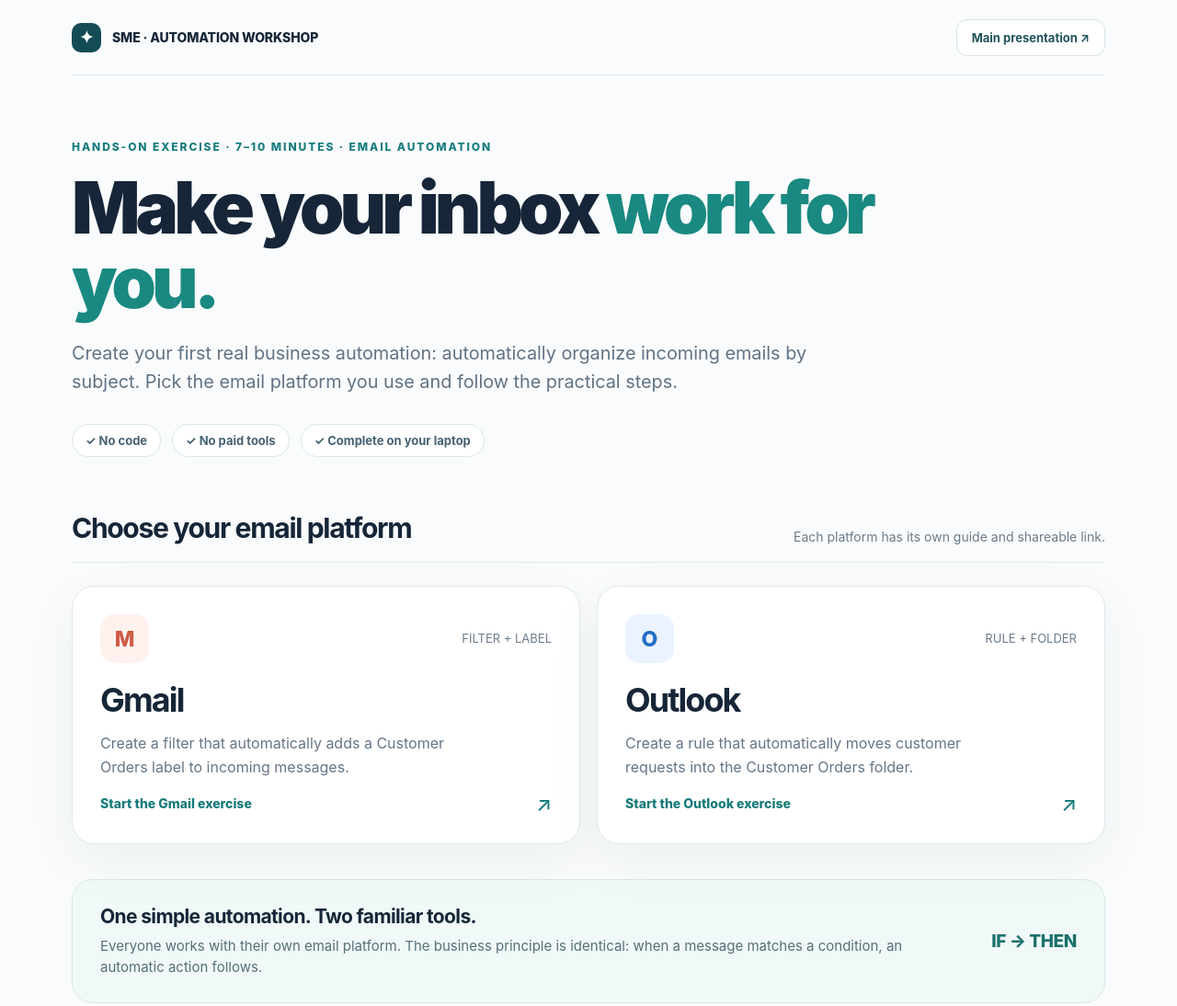
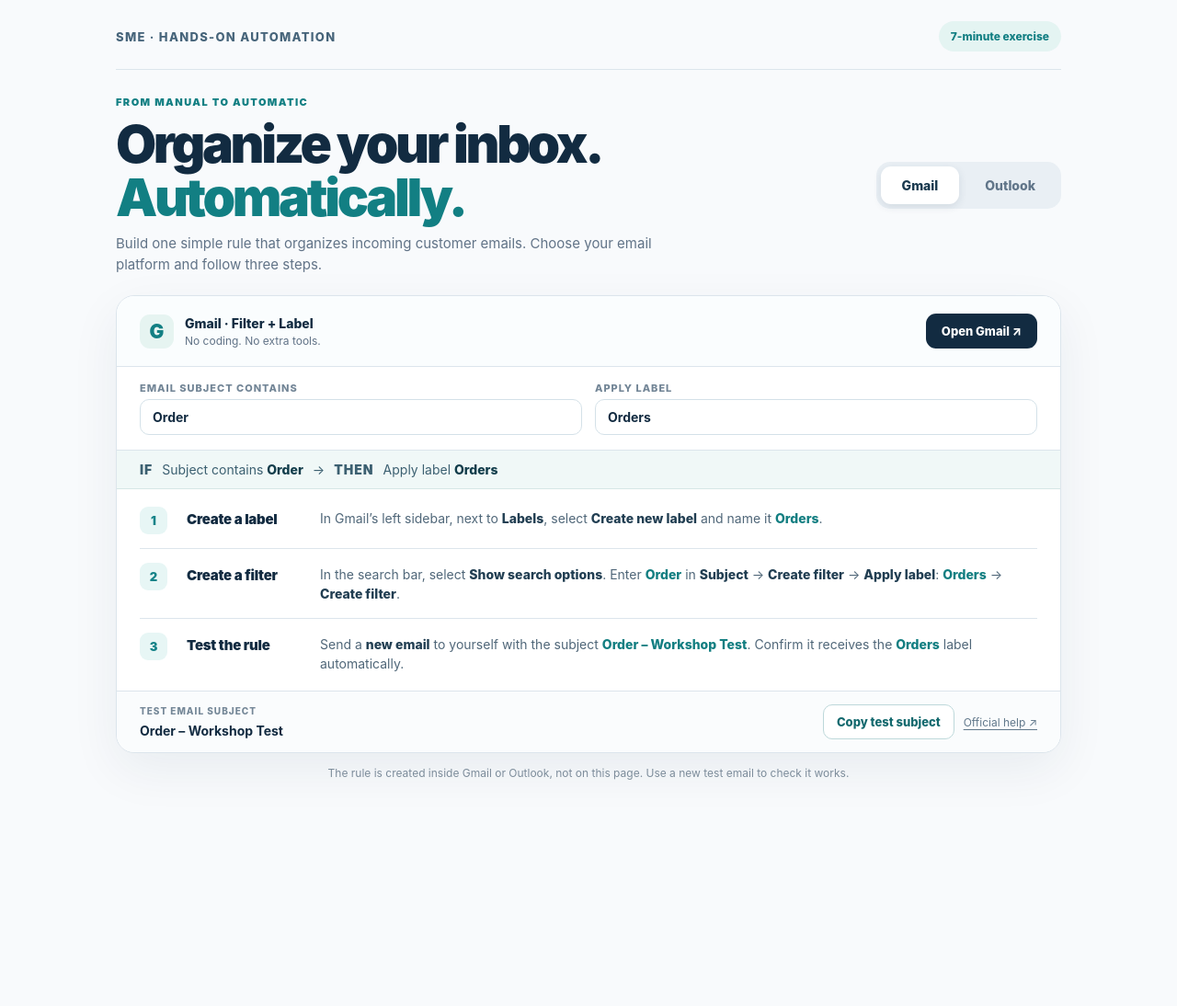
Before and after one commit to Gertnoka/demos, a plain HTML site: page sme-email-automation/index.html in a window 1280 px wide. Shown: the top 1094 px of the page at 92% size. After the commit the page ends 881 px from the top, so only its background shows below. Drawn offline with Linux system fonts and the light colour scheme.

Commit message:
Simplify Gmail and Outlook workshop into one compact interactive page

```diff
--- a/sme-email-automation/index.html
+++ b/sme-email-automation/index.html
@@ -1,26 +1,72 @@
 <!DOCTYPE html>
-<html lang="en"><head><meta charset="utf-8"><meta name="viewport" content="width=device-width,initial-scale=1">
-<meta name="description" content="A free, hands-on workshop for organizing Gmail and Outlook inboxes with simple automation rules."><meta name="theme-color" content="#f9fbfc"><title>Email Organization – SME Automation Workshop</title>
+<html lang="en">
+<head>
+<meta charset="UTF-8">
+<meta name="viewport" content="width=device-width,initial-scale=1">
+<meta name="theme-color" content="#f8fafc">
+<meta name="description" content="A practical 7-minute email organization workshop for Gmail and Outlook.">
+<title>Automate Your Inbox | SME Workshop</title>
 <style>
-:root{--ink:#162638;--ink2:#35465a;--quiet:#6c7c8b;--line:#e0e9ea;--teal:#168780;--light:#f7fbfb;--bg:#f9fbfc;--white:#fff;--radius:22px;--shadow:0 18px 60px rgba(23,50,67,.05)}
-*{box-sizing:border-box}html{scroll-behavior:smooth}body{margin:0;background:var(--bg);color:var(--ink);font-family:Inter,"Segoe UI",Arial,sans-serif;-webkit-font-smoothing:antialiased}a{text-decoration:none;color:inherit}button,input{font:inherit}button{cursor:pointer}
-.site{max-width:1200px;margin:0 auto;padding:0 38px 80px}.nav{height:82px;display:flex;align-items:center;justify-content:space-between;border-bottom:1px solid #e4e9ec}.brand{display:flex;align-items:center;gap:12px;font-size:14px;font-weight:800;letter-spacing:-.01em}.brand-mark{display:grid;place-items:center;width:32px;height:32px;color:white;background:#144c55;border-radius:10px;font-size:18px}.nav-links{display:flex;gap:24px;align-items:center;color:var(--quiet);font-size:13px;font-weight:700}.nav-links a:hover{color:#126f6c}.nav-pick{padding:11px 16px;border:1px solid #d4e4e4;border-radius:12px;color:#21535b!important;background:white}
-.hero{padding:70px 0 34px;max-width:980px}.eyebrow{font-size:12px;font-weight:850;letter-spacing:.16em;color:#187c7d;text-transform:uppercase}.hero h1{font-size:clamp(47px,6.1vw,78px);line-height:1.035;letter-spacing:-.064em;max-width:980px;margin:19px 0 22px;font-weight:860}.hero h1 em{font-style:normal;color:#198981}.lead{font-size:clamp(18px,1.55vw,22px);line-height:1.56;color:#617384;max-width:830px;margin:0}.small-note{color:var(--quiet);font-size:13px;line-height:1.6}
-.hero-stats{display:flex;flex-wrap:wrap;gap:12px;margin:30px 0 0}.chip{display:inline-flex;align-items:center;gap:8px;border:1px solid #d9e9e8;background:white;color:#466273;border-radius:99px;padding:9px 14px;font-size:13px;font-weight:700}.chip b{color:#1e857f}
-.section-title{display:flex;align-items:end;justify-content:space-between;border-bottom:1px solid var(--line);padding:25px 0 19px;margin-bottom:4px;gap:15px}.section-title h2{font-size:clamp(23px,2.35vw,34px);letter-spacing:-.045em;margin:0}.section-title p{font-size:14px;color:var(--quiet);margin:0}
-.path-grid{display:grid;grid-template-columns:1fr 1fr;gap:18px;margin-top:25px}.path{display:flex;flex-direction:column;gap:13px;min-height:270px;background:white;border:1px solid var(--line);border-radius:24px;padding:30px;transition:transform .18s,border-color .18s,box-shadow .18s;box-shadow:var(--shadow)}.path:hover{transform:translateY(-3px);border-color:#8fc8c6;box-shadow:0 22px 65px rgba(23,69,77,.09)}.path-head{display:flex;justify-content:space-between;align-items:center}.path-icon{display:grid;place-items:center;width:53px;height:53px;border-radius:15px;font-size:23px;font-weight:850}.gmail-icon{color:#ce5a44;background:#fff2ee}.outlook-icon{color:#226ec6;background:#eaf3ff}.path h3{font-size:clamp(28px,2.8vw,40px);letter-spacing:-.052em;margin:5px 0 0}.path p{color:#647688;line-height:1.6;margin:0;font-size:16px;max-width:420px}.path-cta{color:#167b79;font-weight:840;font-size:14px;margin-top:auto;display:flex;justify-content:space-between;align-items:center}.arrow{font-size:22px;font-weight:500}
-.workshop-strip{border-radius:23px;border:1px solid #d9e9e8;background:#f0f9f7;padding:27px 30px;display:flex;align-items:center;justify-content:space-between;gap:25px;margin:38px 0}.workshop-strip h3{font-size:21px;margin:0 0 8px;letter-spacing:-.03em}.workshop-strip p{margin:0;color:#567079;line-height:1.55;font-size:15px}.workshop-strip .big-logic{font-size:19px;letter-spacing:-.02em;font-weight:850;color:#1b706d;white-space:nowrap}
-.edit-box{margin:31px 0 16px;padding:27px 30px;background:white;border:1px solid var(--line);border-radius:var(--radius);box-shadow:var(--shadow)}.edit-title{font-size:12px;font-weight:850;letter-spacing:.13em;text-transform:uppercase;color:#23807d;margin-bottom:18px}.edit-grid{display:grid;grid-template-columns:1fr 1fr;gap:19px}.field label{display:block;margin-bottom:9px;color:#4b5f6d;font-size:14px;font-weight:750}.field input{width:100%;border:1px solid #d4e2e7;border-radius:13px;background:#fafdfe;padding:14px 16px;color:#163449;font-size:17px;outline:none;transition:border-color .2s,box-shadow .2s}.field input:focus{border-color:#32a29e;box-shadow:0 0 0 4px rgba(50,162,158,.11)}.result{display:grid;grid-template-columns:auto 1fr;align-items:center;gap:18px;margin-top:23px;padding:16px 18px;background:#eff8f7;border-radius:14px;color:#214d53}.result b{font-size:11px;letter-spacing:.11em;color:#1c817d}.result span{font-size:16px;line-height:1.5;font-weight:750}.secondary-label{color:#73889a;text-transform:uppercase;font-size:12px;letter-spacing:.12em;font-weight:800}
-.steps{margin:22px 0 0}.step{display:grid;grid-template-columns:55px minmax(0,1fr) auto;gap:18px;align-items:start;border-bottom:1px solid var(--line);padding:23px 4px}.step-no{display:grid;place-items:center;width:41px;height:41px;border-radius:12px;background:#eaf5f4;color:#1b7a77;font-weight:850;font-size:15px}.step h3{margin:0 0 7px;font-size:clamp(18px,1.55vw,23px);letter-spacing:-.025em}.step p{margin:0;color:#637587;line-height:1.58;font-size:15px}.step strong{color:#263f53}.check{display:flex;align-items:center;gap:8px;font-size:13px;font-weight:800;color:#7a9195;user-select:none;white-space:nowrap;margin-top:9px}.check input{accent-color:#1b8982;width:18px;height:18px;cursor:pointer}.check:has(input:checked){color:#168780}
-.test{display:grid;grid-template-columns:1fr 1fr;gap:18px;margin:26px 0}.test-panel{border:1px solid #dbe8eb;border-radius:20px;padding:24px 26px;background:white}.test-panel h3{font-size:19px;margin:0 0 12px;letter-spacing:-.03em}.sample{padding:17px;border-radius:12px;background:#f4f8fa;border:1px dashed #cadce2;display:flex;justify-content:space-between;align-items:center;gap:13px}.sample span{font-size:15px;font-weight:800;color:#25445a;overflow-wrap:anywhere}.copy-btn{border:1px solid #add5d2;background:#fff;color:#157e77;font-size:12px;font-weight:850;padding:9px 13px;border-radius:9px;white-space:nowrap}.copy-btn:hover{background:#e7f5f2}.test-panel p{font-size:14px;color:#667b8b;line-height:1.55;margin:12px 0 0}.test-panel ul{padding-left:19px;font-size:14px;line-height:1.9;color:#536c7a;margin:10px 0 0}
-.actions{display:flex;flex-wrap:wrap;gap:12px;margin:23px 0 0}.primary{background:#165f65;color:#fff;border:1px solid #165f65;border-radius:11px;padding:13px 18px;font-weight:800;font-size:14px}.primary:hover{background:#0e5257}.outline{background:white;color:#245767;border:1px solid #cbdede;border-radius:11px;padding:13px 18px;font-weight:800;font-size:14px}.outline:hover{background:#f0f8f7}.footer{margin-top:48px;padding-top:20px;border-top:1px solid var(--line);display:flex;align-items:center;justify-content:space-between;gap:20px;font-size:13px;color:#708392}.footer a{color:#167773;font-weight:760}.footer a:hover{text-decoration:underline}
-@media(max-width:800px){.site{padding:0 20px 50px}.nav{height:70px}.nav-links{gap:12px}.nav-links>a:first-child{display:none}.hero{padding:48px 0 22px}.hero h1{font-size:clamp(41px,8vw,61px)}.path-grid,.edit-grid,.test{grid-template-columns:1fr}.workshop-strip{align-items:flex-start;flex-direction:column;gap:12px}.step{grid-template-columns:43px minmax(0,1fr);gap:12px}.check{grid-column:2;margin-top:-2px}.edit-box{padding:23px 20px}.footer{flex-direction:column;align-items:flex-start}.path{min-height:230px}}
-@media(max-width:450px){.brand{font-size:12px}.nav-links{font-size:12px}.site{padding:0 16px 42px}.nav-pick{padding:9px 10px}.hero h1{font-size:43px}.lead{font-size:17px}.chip{font-size:12px}.step{padding:19px 0}.test-panel{padding:20px}.path{padding:24px}.result{grid-template-columns:1fr;gap:5px}.workshop-strip{padding:23px}.workshop-strip .big-logic{white-space:normal;font-size:17px}}
-</style></head>
-<body><main class="site"><header class="nav"><a class="brand" href="https://gertnoka.github.io/demos/sme-email-automation/"><span class="brand-mark">✦</span>SME · AUTOMATION WORKSHOP</a><nav class="nav-links"><a class="nav-pick" href="https://gertnoka.github.io/demos/sme-workshop/">Main presentation ↗</a></nav></header>
-<section class="hero"><div class="eyebrow">Hands-on exercise · 7–10 minutes · Email automation</div><h1>Make your inbox <em>work for you.</em></h1><p class="lead">Create your first real business automation: automatically organize incoming emails by subject. Pick the email platform you use and follow the practical steps.</p><div class="hero-stats"><span class="chip">✓ No code</span><span class="chip">✓ No paid tools</span><span class="chip">✓ Complete on your laptop</span></div></section>
-<div class="section-title"><h2>Choose your email platform</h2><p>Each platform has its own guide and shareable link.</p></div>
-<section class="path-grid"><a class="path" href="https://gertnoka.github.io/demos/sme-email-automation/gmail/"><div class="path-head"><div class="path-icon gmail-icon">M</div><span class="small-note">FILTER + LABEL</span></div><h3>Gmail</h3><p>Create a filter that automatically adds a Customer Orders label to incoming messages.</p><div class="path-cta"><span>Start the Gmail exercise</span><span class="arrow">↗</span></div></a><a class="path" href="https://gertnoka.github.io/demos/sme-email-automation/outlook/"><div class="path-head"><div class="path-icon outlook-icon">O</div><span class="small-note">RULE + FOLDER</span></div><h3>Outlook</h3><p>Create a rule that automatically moves customer requests into the Customer Orders folder.</p><div class="path-cta"><span>Start the Outlook exercise</span><span class="arrow">↗</span></div></a></section>
-<section class="workshop-strip"><div><h3>One simple automation. Two familiar tools.</h3><p>Everyone works with their own email platform. The business principle is identical: when a message matches a condition, an automatic action follows.</p></div><div class="big-logic">IF → THEN</div></section>
-<div class="section-title"><h2>Ready-to-share participant links</h2><p>Use them in your slides or QR code.</p></div><div class="test" style="margin-top:20px"><div class="test-panel"><h3>Gmail participants</h3><div class="sample"><span>https://gertnoka.github.io/demos/sme-email-automation/gmail/</span><button class="copy-btn" data-share="gmail">Copy link</button></div></div><div class="test-panel"><h3>Outlook participants</h3><div class="sample"><span>https://gertnoka.github.io/demos/sme-email-automation/outlook/</span><button class="copy-btn" data-share="outlook">Copy link</button></div></div></div>
-<footer class="footer"><span>SME Digital Transformation Workshop · Hands-on business process automation</span><span>Learn a rule. Test it. Apply it at work.</span></footer></main><script>document.querySelectorAll('[data-share]').forEach(b=>b.addEventListener('click',async()=>{const url='https://gertnoka.github.io/demos/sme-email-automation/'+b.dataset.share+'/';try{await navigator.clipboard.writeText(url)}catch(e){const t=document.createElement('textarea');t.value=url;document.body.append(t);t.select();document.execCommand('copy');t.remove()}b.textContent='Copied ✓';setTimeout(()=>b.textContent='Copy link',1800)}));</script></body></html>
+:root{--navy:#122b41;--muted:#617387;--teal:#127f83;--line:#dce5ec;--bg:#f8fafc;--white:#fff;--soft:#ecf7f6;--shadow:0 18px 54px rgba(20,45,70,.065)}
+*{box-sizing:border-box}html{scroll-behavior:smooth}body{margin:0;background:var(--bg);color:var(--navy);font-family:Inter,ui-sans-serif,-apple-system,BlinkMacSystemFont,"Segoe UI",Arial,sans-serif;-webkit-font-smoothing:antialiased}
+button,input{font:inherit}button{cursor:pointer}a{color:inherit}a:focus-visible,button:focus-visible,input:focus-visible{outline:3px solid #67c4c7;outline-offset:3px}
+.page{max-width:1080px;margin:0 auto;padding:23px 26px 31px}.top{display:flex;align-items:center;justify-content:space-between;gap:16px;padding-bottom:19px;border-bottom:1px solid var(--line)}.brand{font-size:13px;font-weight:850;letter-spacing:.1em;text-transform:uppercase;color:#46647a}.duration{font-size:12px;color:var(--teal);background:#e4f4f2;padding:9px 13px;border-radius:100px;font-weight:850;white-space:nowrap}
+.hero{display:grid;grid-template-columns:minmax(0,1fr) auto;gap:26px;align-items:end;margin:28px 0 22px}.eyebrow{font-weight:900;letter-spacing:.13em;text-transform:uppercase;color:var(--teal);font-size:11px;margin-bottom:10px}.hero h1{font-size:clamp(36px,4.7vw,57px);line-height:1.01;letter-spacing:-.059em;margin:0 0 11px;font-weight:890}.hero h1 em{font-style:normal;color:var(--teal)}.hero p{margin:0;color:var(--muted);font-size:15px;line-height:1.5;max-width:620px}.switch{display:flex;gap:5px;background:#e9eff4;padding:5px;border-radius:15px;align-self:center}.switch button{border:0;background:transparent;padding:12px 23px;border-radius:11px;font-size:14px;font-weight:850;color:#607589;transition:background .18s,color .18s,box-shadow .18s}.switch button[aria-selected="true"]{background:#fff;color:#19394e;box-shadow:0 3px 10px rgba(28,56,80,.11)}
+.workshop{background:var(--white);border:1px solid var(--line);border-radius:20px;box-shadow:var(--shadow);overflow:hidden}.setup{display:flex;align-items:center;justify-content:space-between;gap:16px;padding:19px 25px;border-bottom:1px solid var(--line);background:#fafdfe}.setup-left{display:flex;align-items:center;gap:12px}.setup-logo{width:37px;height:37px;display:grid;place-items:center;border-radius:11px;background:#e6f4f1;color:var(--teal);font-weight:900;font-size:21px}.setup-label{font-size:14px;font-weight:850}.setup-desc{font-size:12px;color:var(--muted);margin-top:3px}.primary-link{display:inline-flex;align-items:center;justify-content:center;text-decoration:none;background:var(--navy);color:#fff;border-radius:11px;font-weight:850;padding:11px 17px;font-size:13px;white-space:nowrap}.primary-link:hover{background:#214b5c}
+.controls{display:grid;grid-template-columns:1fr 1fr;gap:14px;padding:16px 25px;border-bottom:1px solid var(--line)}.field{display:grid;gap:5px}.field label{font-size:11px;text-transform:uppercase;color:#728596;letter-spacing:.09em;font-weight:850}.field input{width:100%;min-width:0;border:1px solid #d4e1e8;background:#fff;border-radius:10px;padding:10px 13px;color:var(--navy);font-weight:750;font-size:14px}.rule{display:flex;align-items:center;gap:10px;padding:12px 25px;background:#f0f8f7;border-bottom:1px solid #d5e7e5;flex-wrap:wrap}.rule-tag{font-size:11px;font-weight:950;color:#187a7c;letter-spacing:.07em}.rule span{font-size:14px;color:#3c6071}.rule b{font-weight:850;color:#123d4b}.rule-arrow{color:#7cabb0;font-size:17px}
+.steps{padding:4px 25px}.step{display:grid;grid-template-columns:38px 132px minmax(0,1fr);gap:13px;align-items:start;padding:15px 0;border-bottom:1px solid var(--line)}.step:last-child{border-bottom:0}.num{font-size:13px;font-weight:950;color:#158388;background:#e7f6f5;width:30px;height:30px;border-radius:9px;display:grid;place-items:center}.step h2{font-size:15px;line-height:1.35;letter-spacing:-.016em;margin:4px 0 0;font-weight:880}.step p{font-size:14px;line-height:1.52;color:#506779;margin:2px 0 0}.step strong{color:#213e52;font-weight:850}.step em{font-style:normal;color:#127e81;font-weight:850}.step code{background:#eff3f7;padding:2px 5px;border-radius:5px;color:#294b5c;font-size:12px}
+.footer{padding:14px 25px;border-top:1px solid var(--line);display:flex;justify-content:space-between;align-items:center;gap:18px;flex-wrap:wrap;background:#fafcfd}.test{min-width:0}.test small{display:block;color:#748797;font-weight:850;font-size:10px;letter-spacing:.1em;margin-bottom:5px}.test b{font-size:14px;overflow-wrap:anywhere}.actions{display:flex;align-items:center;gap:10px;flex-wrap:wrap}.copy{border:1px solid #bdd8da;background:#fff;padding:10px 14px;border-radius:10px;font-weight:850;color:#13696e;font-size:13px}.copy:hover{background:#eaf7f6}.guide{font-size:12px;color:#61788b;text-decoration:underline;text-underline-offset:3px}.hint{margin:13px 2px 0;font-size:12px;color:#7c8c9a;text-align:center;line-height:1.45}
+@media(max-width:750px){.page{padding:14px 13px 22px}.top{padding-bottom:13px}.hero{display:block;margin:23px 0 19px}.hero h1{font-size:39px}.hero p{font-size:14px}.switch{display:flex;max-width:100%;margin-top:20px}.switch button{flex:1}.setup{padding:15px}.controls{padding:14px 15px;gap:10px}.rule{padding:11px 15px}.steps{padding:0 15px}.step{grid-template-columns:30px 1fr;gap:9px;padding:13px 0}.step h2{margin:4px 0 0}.step p{grid-column:2;margin:-1px 0 0}.footer{padding:14px 15px}.setup-desc{max-width:200px}.primary-link{padding:10px 11px}}
+@media(max-width:400px){.controls{grid-template-columns:1fr}.setup-logo{display:none}.brand{font-size:11px}.duration{font-size:11px;padding:7px 9px}}
+@media(prefers-reduced-motion:reduce){*{scroll-behavior:auto;transition:none!important}}
+</style>
+</head>
+<body>
+<main class="page">
+ <header class="top"><span class="brand">SME · Hands-on Automation</span><span class="duration">7-minute exercise</span></header>
+ <div class="hero"><div><div class="eyebrow">From manual to automatic</div><h1>Organize your inbox.<br><em>Automatically.</em></h1><p>Build one simple rule that organizes incoming customer emails. Choose your email platform and follow three steps.</p></div><div class="switch" role="tablist" aria-label="Choose your email platform"><button id="tabGmail" role="tab" aria-selected="true" aria-controls="instructions" type="button">Gmail</button><button id="tabOutlook" role="tab" aria-selected="false" aria-controls="instructions" type="button">Outlook</button></div></div>
+ <section class="workshop" id="instructions" role="tabpanel" aria-label="Email automation steps">
+  <div class="setup"><div class="setup-left"><div class="setup-logo" id="logo">G</div><div><div class="setup-label" id="platformTitle">Gmail · Filter + Label</div><div class="setup-desc">No coding. No extra tools.</div></div></div><a class="primary-link" id="openEmail" href="https://mail.google.com/" target="_blank" rel="noopener noreferrer">Open Gmail ↗</a></div>
+  <div class="controls"><div class="field"><label for="keyword">Email subject contains</label><input id="keyword" value="Order" maxlength="60" spellcheck="false" autocomplete="off"></div><div class="field"><label id="destLabel" for="destination">Apply label</label><input id="destination" value="Orders" maxlength="60" spellcheck="false" autocomplete="off"></div></div>
+  <div class="rule"><span class="rule-tag">IF</span><span>Subject contains <b id="ruleKeyword">Order</b></span><span class="rule-arrow">→</span><span class="rule-tag">THEN</span><span id="ruleAction">Apply label <b>Orders</b></span></div>
+  <div class="steps" aria-live="polite"><div class="step"><span class="num">1</span><h2 id="step1Name">Create a label</h2><p id="step1Text">In Gmail’s left sidebar, next to <strong>Labels</strong>, select <strong>Create new label</strong> and name it <em>Orders</em>.</p></div>
+  <div class="step"><span class="num">2</span><h2 id="step2Name">Create a filter</h2><p id="step2Text">In the search bar, select <strong>Show search options</strong>. Enter <em>Order</em> in <strong>Subject</strong> → <strong>Create filter</strong> → <strong>Apply label</strong>: <em>Orders</em> → <strong>Create filter</strong>.</p></div>
+  <div class="step"><span class="num">3</span><h2>Test the rule</h2><p id="step3Text">Send a <strong>new email</strong> to yourself with the subject <em>Order – Workshop Test</em>. Confirm it receives the <em>Orders</em> label automatically.</p></div></div>
+  <div class="footer"><div class="test"><small>TEST EMAIL SUBJECT</small><b id="testSubject">Order – Workshop Test</b></div><div class="actions"><button class="copy" id="copyBtn" type="button">Copy test subject</button><a class="guide" id="helpLink" href="https://support.google.com/mail/answer/6579" target="_blank" rel="noopener noreferrer">Official help ↗</a></div></div>
+ </section>
+ <p class="hint">The rule is created inside Gmail or Outlook, not on this page. Use a new test email to check it works.</p>
+</main>
+<script>
+(()=>{
+ 'use strict';
+ const $=id=>document.getElementById(id);
+ const tabs={gmail:$('tabGmail'),outlook:$('tabOutlook')};
+ let platform='gmail';
+ const escapeHtml=s=>String(s).replace(/[&<>"']/g,c=>({'&':'&amp;','<':'&lt;','>':'&gt;','"':'&quot;',"'":'&#39;'}[c]));
+ const safeInput=(id,fallback)=>$(id).value.trim()||fallback;
+ function render(){
+  const gmail=platform==='gmail', word=safeInput('keyword','Order'), dest=safeInput('destination','Orders'), w=escapeHtml(word), d=escapeHtml(dest), subject=`${word} – Workshop Test`;
+  tabs.gmail.setAttribute('aria-selected',gmail?'true':'false');tabs.outlook.setAttribute('aria-selected',gmail?'false':'true');
+  $('logo').textContent=gmail?'G':'O';
+  $('platformTitle').textContent=gmail?'Gmail · Filter + Label':'Outlook · Rule + Folder';
+  $('openEmail').href=gmail?'https://mail.google.com/':'https://outlook.office.com/mail/';
+  $('openEmail').textContent=gmail?'Open Gmail ↗':'Open Outlook ↗';
+  $('destLabel').textContent=gmail?'Apply label':'Move to folder';
+  $('ruleKeyword').textContent=word;
+  $('ruleAction').innerHTML=(gmail?'Apply label ':'Move to folder ')+`<b>${d}</b>`;
+  $('step1Name').textContent=gmail?'Create a label':'Create a folder';
+  $('step1Text').innerHTML=gmail?`In Gmail’s left sidebar, next to <strong>Labels</strong>, select <strong>Create new label</strong> and name it <em>${d}</em>.`:`In Outlook Mail’s left sidebar, create a new folder named <em>${d}</em> (right-click <strong>Folders</strong> if needed).`;
+  $('step2Name').textContent=gmail?'Create a filter':'Create a rule';
+  $('step2Text').innerHTML=gmail?`In the search bar, select <strong>Show search options</strong>. Enter <em>${w}</em> in <strong>Subject</strong> → <strong>Create filter</strong> → <strong>Apply label</strong>: <em>${d}</em> → <strong>Create filter</strong>.`:`Go to <strong>Settings → Mail → Rules → Add new rule</strong>. Condition: <strong>Subject includes</strong> <em>${w}</em>. Action: <strong>Move to</strong> <em>${d}</em>. Then <strong>Save</strong>.`;
+  $('step3Text').innerHTML=`Send a <strong>new email</strong> to yourself with the subject <em>${escapeHtml(subject)}</em>. Confirm ${gmail?`it receives the <em>${d}</em> label automatically`:`it moves to the <em>${d}</em> folder automatically`}.`;
+  $('testSubject').textContent=subject;
+  $('helpLink').href=gmail?'https://support.google.com/mail/answer/6579':'https://support.microsoft.com/en-us/outlook/mail/manage-email-messages-by-using-rules-in-outlook';
+ }
+ Object.keys(tabs).forEach(k=>tabs[k].addEventListener('click',()=>{platform=k;render()}));
+ ['keyword','destination'].forEach(id=>$(id).addEventListener('input',render));
+ $('copyBtn').addEventListener('click',async()=>{const text=$('testSubject').textContent;try{await navigator.clipboard.writeText(text);$('copyBtn').textContent='Copied ✓'}catch(e){const el=$('testSubject');const r=document.createRange();r.selectNodeContents(el);window.getSelection().removeAllRanges();window.getSelection().addRange(r);$('copyBtn').textContent='Select and copy';}setTimeout(()=>$('copyBtn').textContent='Copy test subject',1600)});
+ render();
+})();
+</script>
+</body>
+</html>
```
